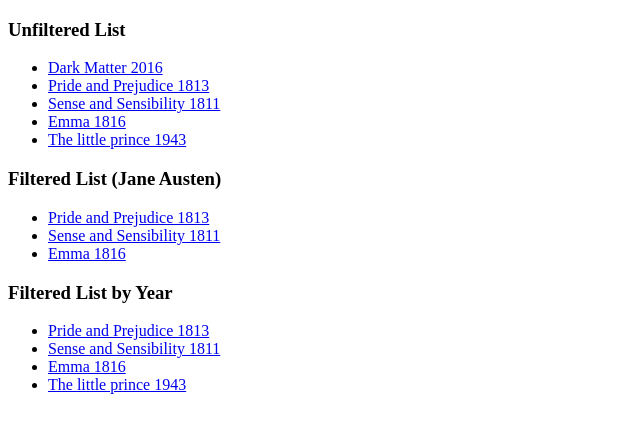
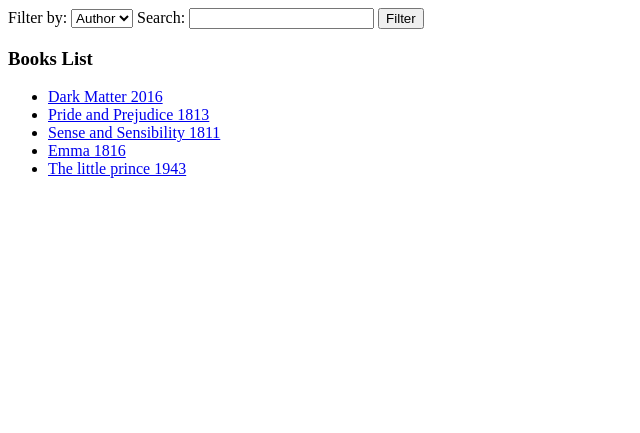
Before and after one commit to HellenTamara/demo, a PHP site: page / in a window 1280 px wide. Shown: the top 433 px of the page, without its empty margins (0-640 px from the left). Run offline with PHP 8.4, Linux system fonts and the light colour scheme.

Commit message:
search form and filtering

```diff
--- a/index.php
+++ b/index.php
@@ -8,6 +8,18 @@
 </head>
 
 <body>
+  <form action="cad.php" method="get">
+    <label for="filter-by">Filter by:</label>
+    <select name="filter-by">
+      <option value="author">Author</option>
+      <option value="year">Year</option>
+      <option value="name">Name</option>
+    </select>
+    <label for="search">Search:</label>
+    <input type="text" name="search" id="search-id">
+    <input type="submit" value="Filter">
+  </form>
+
   <?php
   $books = [
     [
@@ -41,69 +53,11 @@
       'purchaseURL' => 'http://example.com'
     ]
   ];
-
-  // Regular Function
-  function filterRegular($items, $key, $value)
-  {
-    $filteredList = [];
-    foreach ($items as $item) {
-      if ($item[$key] === $value) {
-        $filteredList[] = $item;
-      }
-    }
-    return $filteredList;
-  }
-
-
-  // Lambda Function
-  // function filterLambda($items, $fn)
-  // {
-  //   $filteredList = [];
-  //   foreach ($items as $item) {
-  //     if ($fn($item)) {
-  //       $filteredList[] = $item;
-  //     }
-  //   }
-  //   return $filteredList;
-  // }
-
-  // $filteredBooks = filterLambda($books, function ($book) {
-  //   return $book['year'] < 2000;
-  // });
-
-
-  // Built in array filter
-  $filteredBooks = array_filter($books, function ($book) {
-    return $book['year'] < 2000;
-  });
-
   ?>
 
-  <h3>Unfiltered List</h3>
+  <h3>Books List</h3>
   <ul>
     <?php foreach ($books as $book) { ?>
-      <li>
-        <a href="<?= $book['purchaseURL'] ?>">
-          <?= $book['name'] ?> <?= $book['year'] ?>
-        </a>
-      </li>
-    <?php } ?>
-  </ul>
-
-  <h3>Filtered List (Jane Austen)</h3>
-  <ul>
-    <?php foreach (filterRegular($books, 'author', 'Jane Austen') as $book) { ?>
-      <li>
-        <a href="<?= $book['purchaseURL'] ?>">
-          <?= $book['name'] ?> <?= $book['year'] ?>
-        </a>
-      </li>
-    <?php } ?>
-  </ul>
-
-  <h3>Filtered List by Year</h3>
-  <ul>
-    <?php foreach ($filteredBooks as $book) { ?>
       <li>
         <a href="<?= $book['purchaseURL'] ?>">
           <?= $book['name'] ?> <?= $book['year'] ?>
```
Also changed, not shown: cad.php (added, +87 -0 lines).
